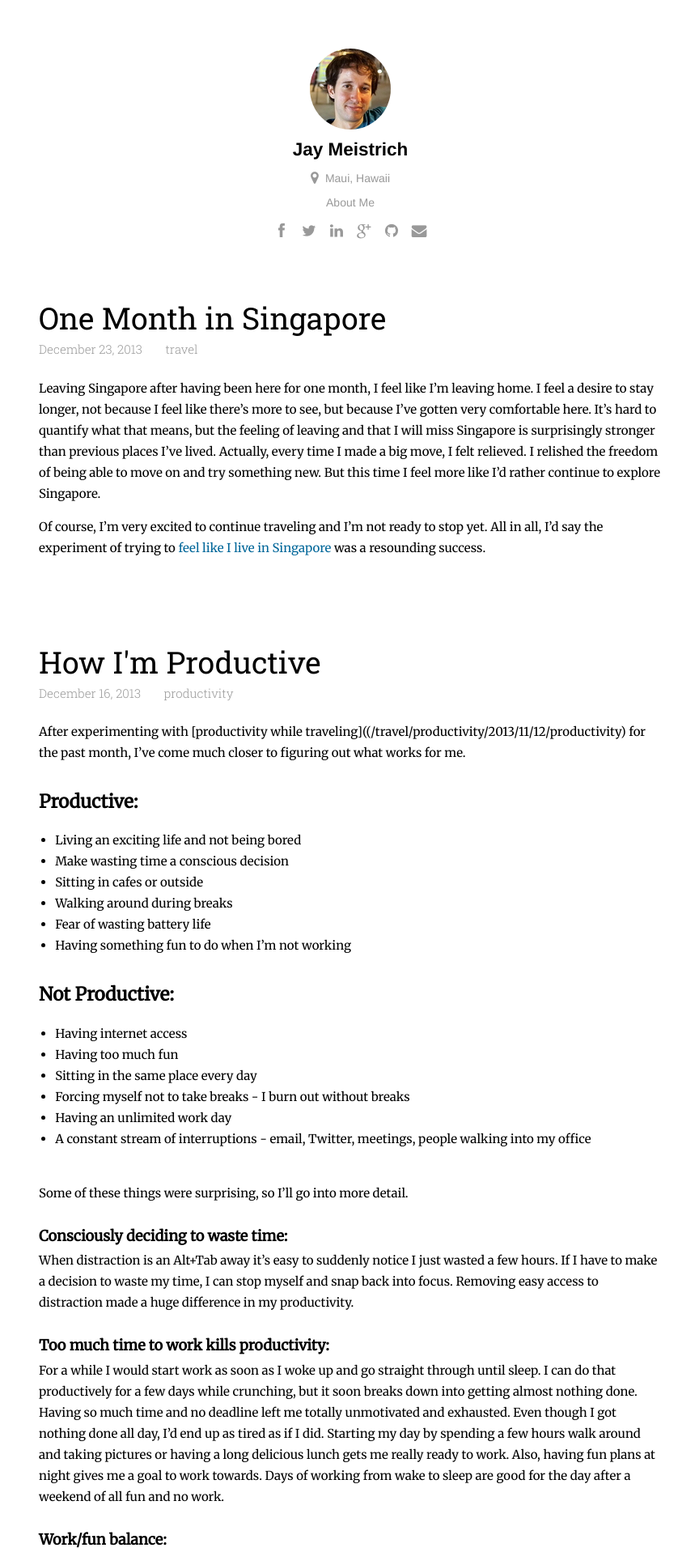
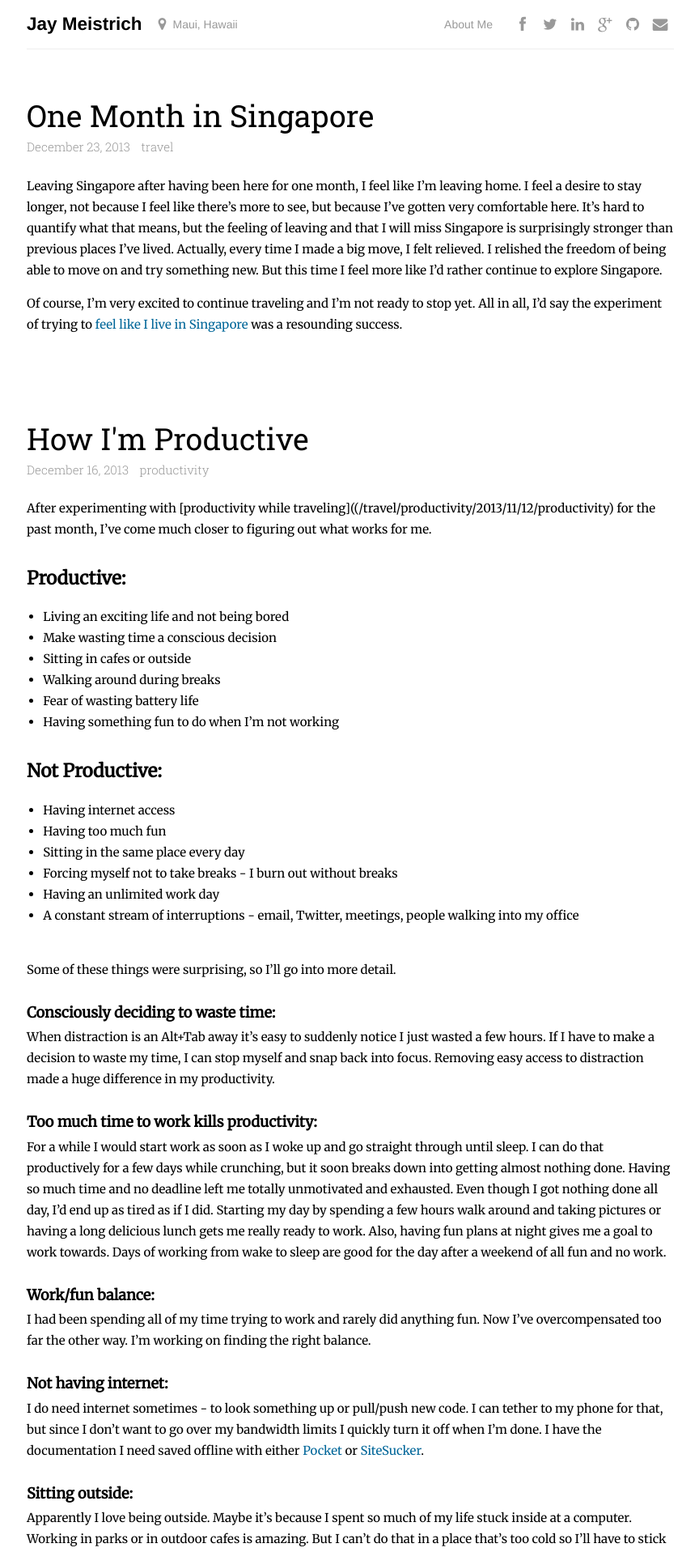
Before and after one commit to jmeistrich/jmeistrich.github.io, a Jekyll site: the page built from index.html, in a window 1280 px wide. Shown: the top 1917 px of the page at 81% size, without its empty margins (207-1071 px from the left). Built offline with Jekyll 4.4.1, drawn with Linux system fonts in a browser that asks for light colours; Markdown is read by kramdown in place of the engine named in the settings.

Commit message:
Remove my face

```diff
--- a/_layouts/default.html
+++ b/_layouts/default.html
@@ -16,10 +16,13 @@
     <body>
         <div class="header">
             <div class="headerContent">
-                <a class="profile" href="/"><div></div></a>
+                <div class="headerLeft">
+                <!-- <a class="profile" href="/"><div></div></a> -->
                 <div class="title"><a href="/">Jay Meistrich</a></div>
                 <div class="hb location"><span class="icon-map-marker"></span>Maui, Hawaii</div>
-                <a class="hb about" href="/about">About Me</a>
+                </div>
+                <div class="headerRight">
+                <div class="about"><a class="hb" href="/about">About Me</a></div>
                 <ul class="social-links">
                     <li><a href="http://www.facebook.com/jayzus"><div class="icon-facebook"></div></a></li>
                     <li><a href="http://www.twitter.com/jmeistrich"><div class="icon-twitter"></div></a></li>
@@ -28,6 +31,7 @@
                     <li><a href="http://github.com/jmeistrich"><div class="icon-github"></div></a></li>
                     <li><a href="mailto:jay@mei.st"><div class="icon-envelope-alt"></div></a></li>
                 </ul>
+                </div>
             </div>
         </div>
         <div class="container">
--- a/css/main.css
+++ b/css/main.css
@@ -61,6 +61,9 @@ a:hover {
 }
 .header {
   position: relative;
+  height: 60px;
+  line-height: 60px;
+  margin-bottom: 60px;
 }
 .profile > div {
   background: url('/img/profile.jpg');
@@ -70,18 +73,23 @@ a:hover {
   border-radius: 50%;
 }
 .headerContent {
-  padding: 60px 0;
+  width: 800px;
+  height: 60px;
   margin: 0 auto;
-  width: 204px;
-  line-height: 30px;
-  text-align: center;
+  border-bottom: 1px solid #eee;
 }
-.headerContent a {
-  color: #999;
+.headerContent .headerLeft,
+.headerContent > div > div,
+.headerContent > div > ul {
+  float: left;
+}
+.headerContent .headerRight {
+  float: right;
 }
 .location {
   color: #999;
   position: relative;
+  margin-left: 20px;
   font-size: 14px;
   cursor: default !important;
 }
@@ -90,6 +98,7 @@ a:hover {
 }
 .about {
   font-size: 14px;
+  margin-right: 20px;
 }
 .location > span {
   margin-right: 8px;
@@ -156,9 +165,7 @@ a:hover {
   color: #0099dd;
 }
 .social-links {
-  height: 30px;
-  margin-top: 5px;
-  margin-bottom: 10px;
+  height: 60px;
 }
 .social-links li {
   float: left;
@@ -168,8 +175,8 @@ a:hover {
 }
 .social-links li div {
   width: 30px;
-  height: 30px;
-  line-height: 30px;
+  height: 60px;
+  line-height: 60px;
   text-align: center;
 }
 .hb,
@@ -305,7 +312,7 @@ a:hover {
 }
 .postHeader .postTitle {
   font-size: 250%;
-  padding: 10px 15px;
+  padding: 10px 0;
   height: 20px;
   font-family: 'Roboto Slab', serif;
 }
@@ -322,11 +329,11 @@ a:hover {
   padding: 0 10px;
 }
 .postHeader .postDate {
-  padding: 10px 15px;
+  padding: 10px 0;
   height: 20px;
 }
 .postContent {
-  padding: 15px;
+  padding: 15px 0;
   font-family: 'Merriweather', sans-serif;
 }
 .postFooter {
```
Also changed, not shown: css/main.less (+32 -16 lines).
